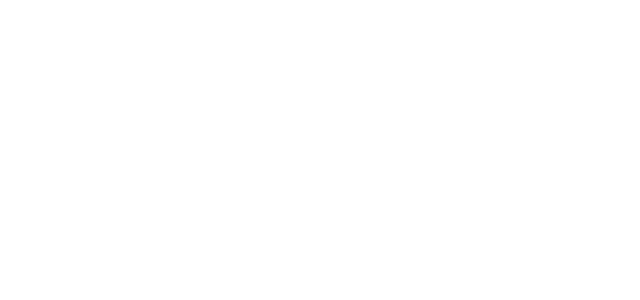
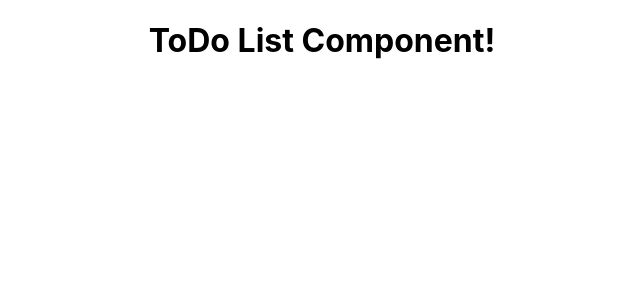
Before and after one commit to LarioStax/32.5-ToDoListReact, a React (Create React App) app in the folder client/: page / in a window 1280 px wide. Shown: the top 300 px of the page, without its empty margins (318-958 px from the left). Built offline with nearby package versions, Linux system fonts and the light colour scheme.

Commit message:
Setup ToDoList component

```diff
--- a/client/src/App.js
+++ b/client/src/App.js
@@ -1,11 +1,12 @@
 import React, { Component } from 'react';
+import ToDoList from "./components/ToDoList.js"
 import './App.css';
 
 class App extends Component {
   render() {
     return (
       <div className="App">
-
+        <ToDoList />
       </div>
     );
   }
--- /dev/null
+++ b/client/src/components/ToDoList.js
@@ -0,0 +1,11 @@
+import React, {Component} from "react";
+
+class ToDoList extends Component {
+  render() {
+    return(
+      <h1>ToDo List Component!</h1>
+    )
+  }
+}
+
+export default ToDoList
```
